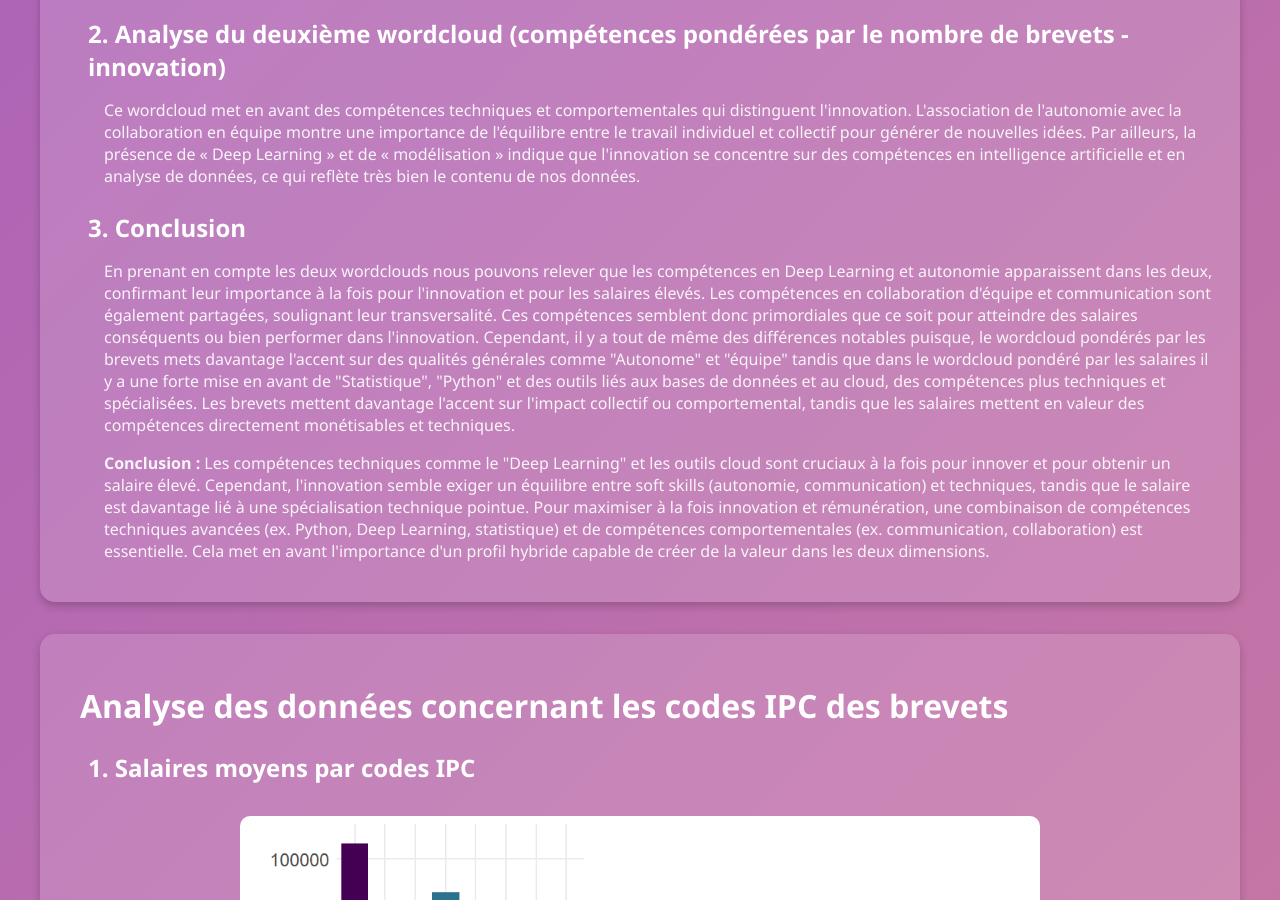
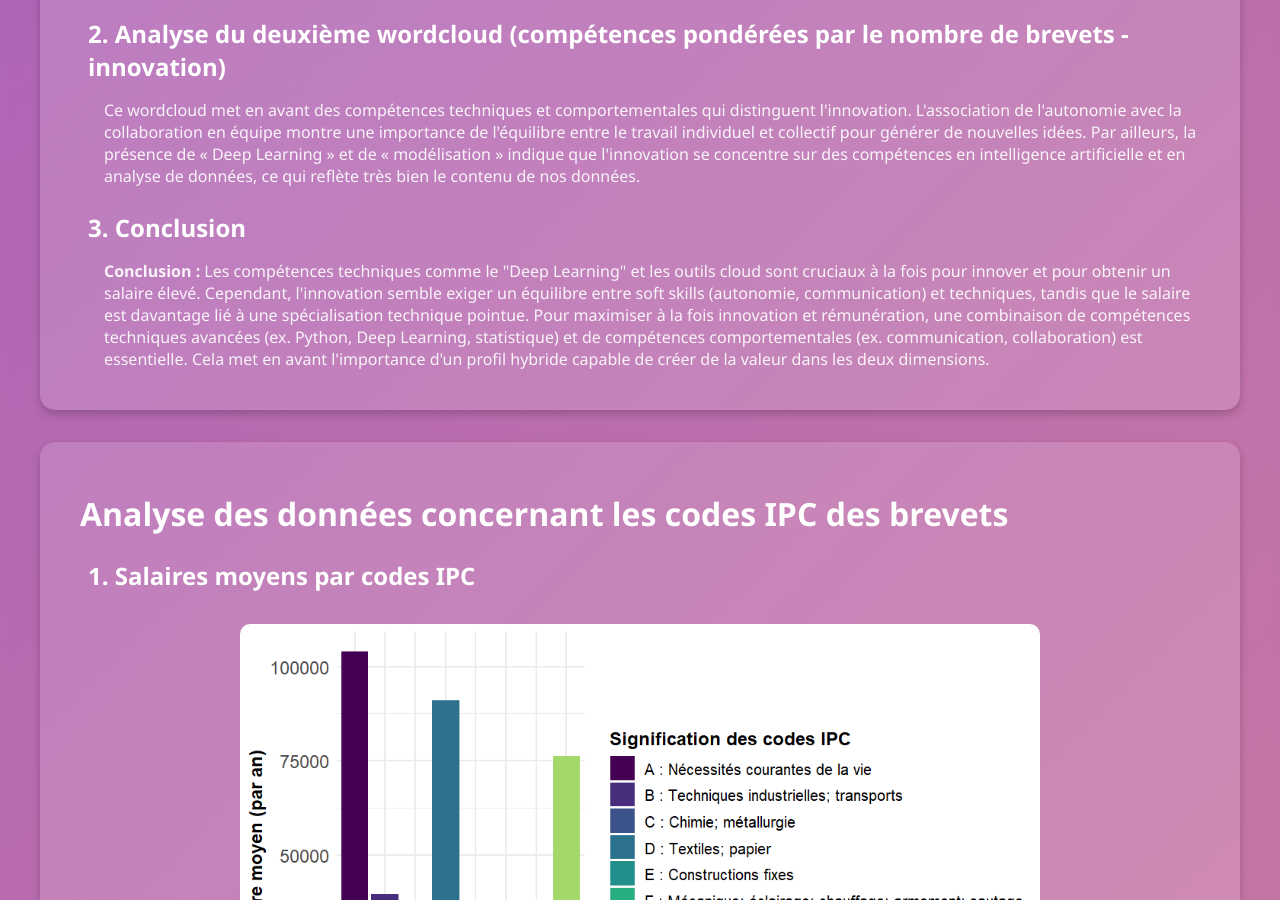
Before and after one commit to SebastienH422/ProjetR.smams, a Jekyll site: the page analyses.html, which Jekyll copies as it is, in a window 1280 px wide and 900 px high, scrolled down 2190 px. Built offline with Jekyll 4.4.1, drawn with Linux system fonts in a browser that asks for light colours.

Commit message:
Update analyses.html

```diff
--- a/analyses.html
+++ b/analyses.html
@@ -167,9 +167,6 @@ Pour un professionnel ou une entreprise, investir dans l'innovation dans des sec
                 <h3 style="font-size: 1.5rem;">2. Analyse du deuxième wordcloud (compétences pondérées par le nombre de brevets - innovation)</h3>
                 <p style="margin-left: 2.5rem;">Ce wordcloud met en avant des compétences techniques et comportementales qui distinguent l'innovation. L'association de l'autonomie avec la collaboration en équipe montre une importance de l'équilibre entre le travail individuel et collectif pour générer de nouvelles idées. Par ailleurs, la présence de « Deep Learning » et de « modélisation » indique que l'innovation se concentre sur des compétences en intelligence artificielle et en analyse de données, ce qui reflète très bien le contenu de nos données.</p>
                 <h3 style="font-size: 1.5rem;">3. Conclusion</h3>
-                <p style="margin-left: 2.5rem;">En prenant en compte les deux wordclouds nous pouvons relever que les compétences en Deep Learning et autonomie apparaissent dans les deux, confirmant leur importance à la fois pour l'innovation et pour les salaires élevés. Les compétences en collaboration d'équipe et communication sont également partagées, soulignant leur transversalité. Ces compétences semblent donc primordiales que ce soit pour atteindre des salaires conséquents ou bien performer dans l'innovation.
-Cependant, il y a tout de même des différences notables puisque, le wordcloud pondérés par les brevets mets davantage l'accent sur des qualités générales comme "Autonome" et "équipe" tandis que dans le wordcloud pondéré par les salaires il y a une forte mise en avant de "Statistique", "Python" et des outils liés aux bases de données et au cloud, des compétences plus techniques et spécialisées.
-Les brevets mettent davantage l'accent sur l'impact collectif ou comportemental, tandis que les salaires mettent en valeur des compétences directement monétisables et techniques. </p>
                 <p style="margin-left: 2.5rem;"><strong>Conclusion :</strong> Les compétences techniques comme le "Deep Learning" et les outils cloud sont cruciaux à la fois pour innover et pour obtenir un salaire élevé. Cependant, l'innovation semble exiger un équilibre entre soft skills (autonomie, communication) et techniques, tandis que le salaire est davantage lié à une spécialisation technique pointue.
 Pour maximiser à la fois innovation et rémunération, une combinaison de compétences techniques avancées (ex. Python, Deep Learning, statistique) et de compétences comportementales (ex. communication, collaboration) est essentielle. Cela met en avant l'importance d'un profil hybride capable de créer de la valeur dans les deux dimensions.</p>
             </div>
```
